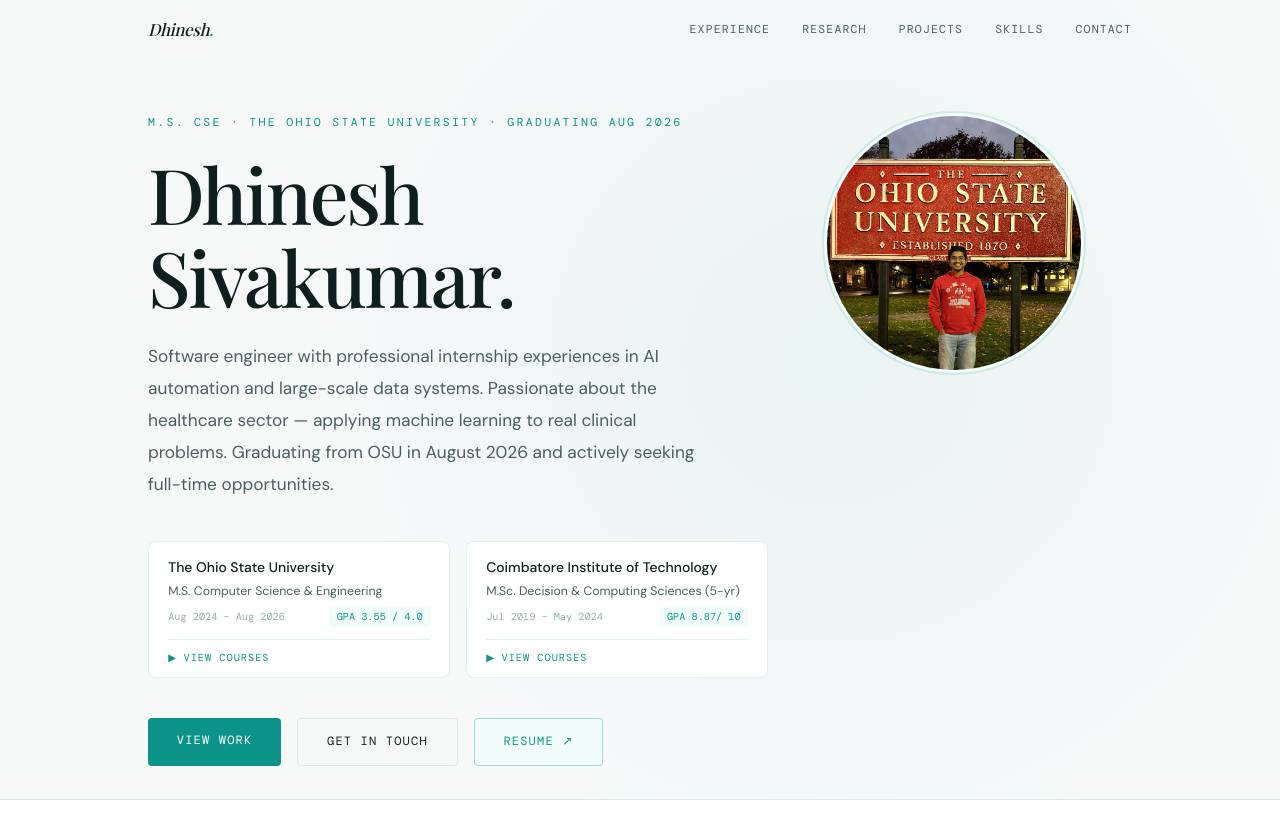
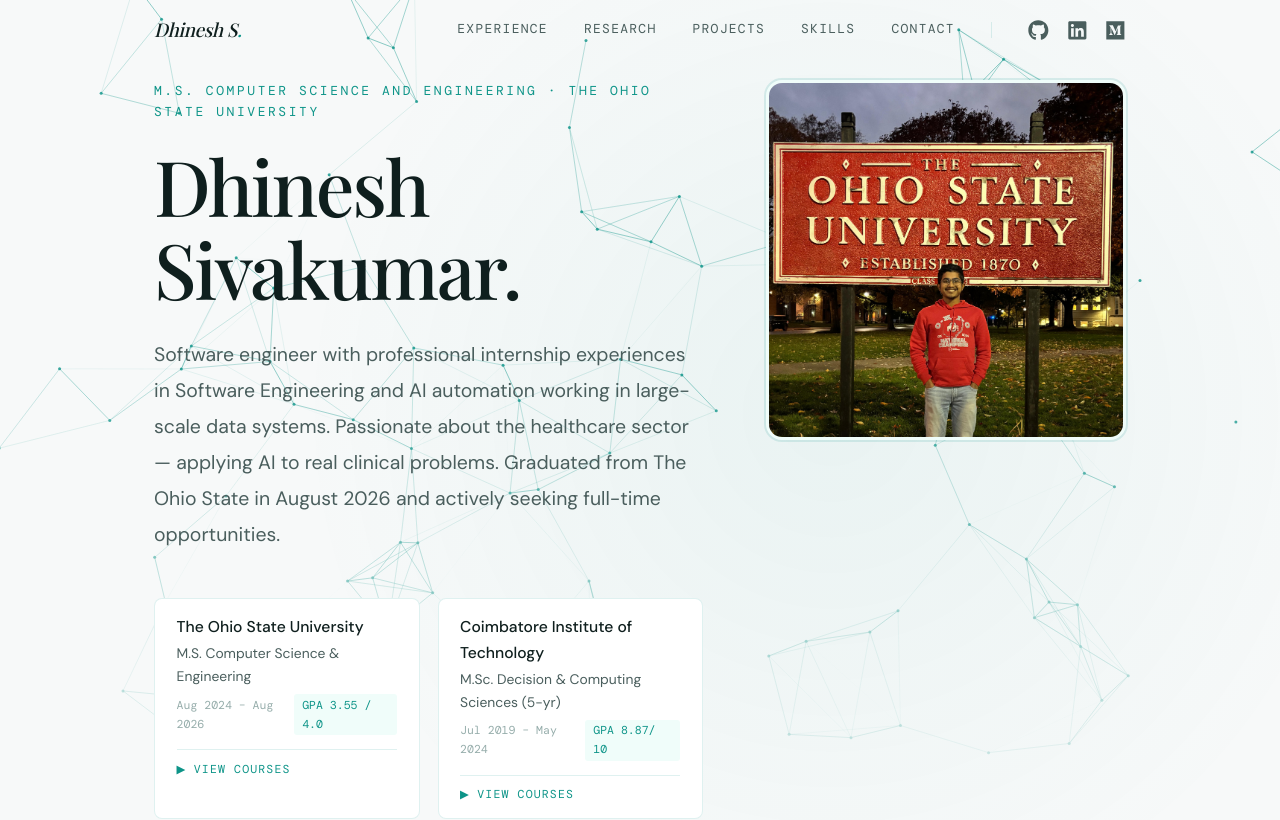
Before and after one commit to dhinesh04/portfolio, a React (Vite) app: page / in a window 1280 px wide. Shown: the top 820 px of the page. Built offline with nearby package versions, Linux system fonts and the light colour scheme; a web font is replaced by a local one.

Commit message:
improved UI

```diff
--- a/src/App.jsx
+++ b/src/App.jsx
@@ -1,6 +1,7 @@
 import { useActiveSection } from "./hooks/usePortfolio";
 import Header from "./components/Header";
 import Footer from "./components/Footer";
+import ParticleField from "./components/ParticleField";
 import Home from "./pages/Home";
 import "./styles/portfolio.css";
 
@@ -11,6 +12,7 @@ export default function App() {
 
   return (
     <>
+      <ParticleField />
       <Header active={active} />
       <Home />
       <Footer />
--- a/src/components/Footer.jsx
+++ b/src/components/Footer.jsx
@@ -6,7 +6,7 @@ export default function Footer() {
       style={{
         borderTop: "1px solid var(--rule)",
         padding: "1.75rem var(--pad)",
-        background: "var(--surface)",
+        background: "var(--surface-veil)",
       }}
     >
       <div
--- a/src/components/Header.jsx
+++ b/src/components/Header.jsx
@@ -1,5 +1,12 @@
+import { FaGithub, FaLinkedin, FaMedium } from "react-icons/fa";
 import { NAV_ITEMS } from "../data/Data";
 import { useScrolled } from "../hooks/usePortfolio";
+
+const SOCIALS = [
+  { label: "GitHub",   href: "https://github.com/dhinesh04",                 Icon: FaGithub },
+  { label: "LinkedIn", href: "https://linkedin.com/in/dhinesh-sivakumar",    Icon: FaLinkedin },
+  { label: "Medium",   href: "https://medium.com/@dhinesh_sivakumar",        Icon: FaMedium },
+];
 
 /**
  * Sticky top navigation bar.
@@ -44,7 +51,7 @@ export default function Header({ active }) {
             letterSpacing: "-0.02em",
           }}
         >
-          Dhinesh<span style={{ color: "var(--accent)" }}>.</span>
+          Dhinesh S<span style={{ color: "var(--accent)" }}>.</span>
         </a>
 
         {/* Nav links */}
@@ -73,6 +80,34 @@ export default function Header({ active }) {
               </a>
             );
           })}
+
+          {/* Divider */}
+          <span style={{ width: 1, height: 16, background: "var(--rule)" }} />
+
+          {/* Social icons */}
+          <div style={{ display: "flex", gap: "1rem", alignItems: "center" }}>
+            {SOCIALS.map(({ label, href, Icon }) => (
+              <a
+                key={label}
+                href={href}
+                target="_blank"
+                rel="noreferrer"
+                aria-label={label}
+                title={label}
+                style={{
+                  display: "flex",
+                  alignItems: "center",
+                  fontSize: "1.15rem",
+                  color: "var(--muted)",
+                  transition: "color 0.2s, transform 0.2s",
+                }}
+                onMouseEnter={(e) => { e.currentTarget.style.color = "var(--accent)"; e.currentTarget.style.transform = "translateY(-2px)"; }}
+                onMouseLeave={(e) => { e.currentTarget.style.color = "var(--muted)"; e.currentTarget.style.transform = "translateY(0)"; }}
+              >
+                <Icon />
+              </a>
+            ))}
+          </div>
         </div>
       </div>
     </nav>
--- /dev/null
+++ b/src/components/ParticleField.jsx
@@ -0,0 +1,162 @@
+import { useEffect, useRef } from "react";
+
+/**
+ * Ambient teal "constellation" background.
+ * A fixed, full-viewport canvas that sits behind all content (z-index: -1) and
+ * gently drifts — think of it as a lightweight looping background video, but
+ * asset-free, crisp at any resolution, and always exactly the site's teal.
+ *
+ * Deliberately NOT interactive (no cursor reactivity) — just quiet ambient motion.
+ * Weighted toward the top of the viewport (a mask fades it downward) so it reads
+ * boldest behind the hero and stays subtle under the rest of the page.
+ *
+ * Safeguards: honors prefers-reduced-motion (renders one static frame),
+ * clamps devicePixelRatio, and pauses the animation loop while the tab is hidden.
+ */
+export default function ParticleField() {
+  const canvasRef = useRef(null);
+
+  useEffect(() => {
+    const canvas = canvasRef.current;
+    if (!canvas) return;
+    const ctx = canvas.getContext("2d");
+
+    // Read the site's teal so the field always tracks --accent.
+    const accent = getComputedStyle(document.documentElement)
+      .getPropertyValue("--accent")
+      .trim();
+    const NODE = hexToRgb(accent) || "13, 148, 136";
+
+    const reduce = window.matchMedia("(prefers-reduced-motion: reduce)").matches;
+
+    let W = 0;
+    let H = 0;
+    let dpr = 1;
+    let particles = [];
+    let raf = 0;
+
+    const LINK = 130;          // px — max distance two nodes will connect
+    const LINK2 = LINK * LINK;
+    const SPEED = 0.32;        // drift speed (Balanced)
+    const DENSITY = 0.9;       // nodes per ~9000px² (Balanced)
+
+    function seed() {
+      const count = Math.round((DENSITY * (W * H)) / 9000);
+      particles = [];
+      for (let i = 0; i < count; i++) {
+        particles.push({
+          x: Math.random() * W,
+          y: Math.random() * H,
+          vx: (Math.random() - 0.5) * SPEED,
+          vy: (Math.random() - 0.5) * SPEED,
+        });
+      }
+    }
+
+    function resize() {
+      dpr = Math.min(window.devicePixelRatio || 1, 2);
+      W = window.innerWidth;
+      H = window.innerHeight;
+      canvas.width = W * dpr;
+      canvas.height = H * dpr;
+      canvas.style.width = W + "px";
+      canvas.style.height = H + "px";
+      ctx.setTransform(dpr, 0, 0, dpr, 0, 0);
+      seed();
+      if (reduce) draw(); // static frame reflows on resize
+    }
+
+    function draw() {
+      ctx.clearRect(0, 0, W, H);
+
+      // links between nearby nodes
+      for (let i = 0; i < particles.length; i++) {
+        const a = particles[i];
+        for (let j = i + 1; j < particles.length; j++) {
+          const b = particles[j];
+          const dx = a.x - b.x;
+          const dy = a.y - b.y;
+          const d2 = dx * dx + dy * dy;
+          if (d2 < LINK2) {
+            const alpha = (1 - d2 / LINK2) * 0.5;
+            ctx.strokeStyle = `rgba(${NODE}, ${alpha.toFixed(3)})`;
+            ctx.lineWidth = 1;
+            ctx.beginPath();
+            ctx.moveTo(a.x, a.y);
+            ctx.lineTo(b.x, b.y);
+            ctx.stroke();
+          }
+        }
+      }
+
+      // nodes
+      ctx.fillStyle = `rgba(${NODE}, 0.8)`;
+      for (const p of particles) {
+        ctx.beginPath();
+        ctx.arc(p.x, p.y, 1.5, 0, Math.PI * 2);
+        ctx.fill();
+      }
+    }
+
+    function tick() {
+      for (const p of particles) {
+        p.x += p.vx;
+        p.y += p.vy;
+        if (p.x < -20) p.x = W + 20;
+        else if (p.x > W + 20) p.x = -20;
+        if (p.y < -20) p.y = H + 20;
+        else if (p.y > H + 20) p.y = -20;
+      }
+      draw();
+      raf = requestAnimationFrame(tick);
+    }
+
+    function start() {
+      cancelAnimationFrame(raf);
+      if (reduce) draw();
+      else raf = requestAnimationFrame(tick);
+    }
+
+    function onVisibility() {
+      if (document.hidden) cancelAnimationFrame(raf);
+      else start();
+    }
+
+    resize();
+    start();
+    window.addEventListener("resize", resize);
+    document.addEventListener("visibilitychange", onVisibility);
+
+    return () => {
+      cancelAnimationFrame(raf);
+      window.removeEventListener("resize", resize);
+      document.removeEventListener("visibilitychange", onVisibility);
+    };
+  }, []);
+
+  return (
+    <canvas
+      ref={canvasRef}
+      aria-hidden="true"
+      style={{
+        position: "fixed",
+        inset: 0,
+        zIndex: -1,
+        pointerEvents: "none",
+        // Weight the field toward the top so it reads boldest behind the hero
+        // and fades to a whisper lower down.
+        WebkitMaskImage:
+          "linear-gradient(to bottom, #000 0%, #000 48%, rgba(0,0,0,0.35) 82%, rgba(0,0,0,0.18) 100%)",
+        maskImage:
+          "linear-gradient(to bottom, #000 0%, #000 48%, rgba(0,0,0,0.35) 82%, rgba(0,0,0,0.18) 100%)",
+      }}
+    />
+  );
+}
+
+// "#0D9488" -> "13, 148, 136"
+function hexToRgb(hex) {
+  const m = /^#?([a-f\d]{2})([a-f\d]{2})([a-f\d]{2})$/i.exec(hex);
+  if (!m) return null;
+  return `${parseInt(m[1], 16)}, ${parseInt(m[2], 16)}, ${parseInt(m[3], 16)}`;
+}
--- a/src/pages/Home.jsx
+++ b/src/pages/Home.jsx
@@ -125,7 +125,7 @@ function Profile() {
           {/* ── Text ── */}
           <div style={{ flex: 1, minWidth: 280, maxWidth: 620 }}>
             <div style={{ fontFamily: "var(--mono)", fontSize: "0.72rem", letterSpacing: "0.2em", textTransform: "uppercase", color: "var(--accent)", marginBottom: "1.2rem", ...anim("0.15s") }}>
-              M.S. CSE · The Ohio State University · Graduating Aug 2026
+              M.S. Computer Science and Engineering · The Ohio State University
             </div>
 
             <h1 style={{ fontFamily: "var(--serif)", fontSize: "clamp(2.4rem, 6vw, 4.8rem)", fontWeight: 500, lineHeight: 1.08, letterSpacing: "-0.03em", color: "var(--ink)", marginBottom: "1.5rem", ...anim("0.25s") }}>
@@ -133,9 +133,9 @@ function Profile() {
             </h1>
 
             <p style={{ fontSize: "1.08rem", color: "var(--muted)", lineHeight: 1.85, maxWidth: 560, marginBottom: "2.5rem", ...anim("0.4s") }}>
-              Software engineer with professional internship experiences in AI automation and large-scale data systems.
-              Passionate about the healthcare sector — applying machine learning to real clinical problems.
-              Graduating from OSU in August 2026 and actively seeking full-time opportunities.
+              Software engineer with professional internship experiences in Software Engineering and AI automation working in large-scale data systems.
+              Passionate about the healthcare sector — applying AI to real clinical problems.
+              Graduated from The Ohio State in August 2026 and actively seeking full-time opportunities.
             </p>
 
             {/* Education cards — now using EducationCard component */}
@@ -178,7 +178,7 @@ function Profile() {
 
           {/* ── Photo ── */}
           <div style={{ ...anim("0.1s"), flexShrink: 0 }}>
-            <div style={{ width: 260, height: 260, borderRadius: "50%", overflow: "hidden", border: "3px solid var(--accent-bg)", outline: "2px solid var(--rule)" }}>
+            <div style={{ width: 360, maxWidth: "100%", aspectRatio: "1 / 1", borderRadius: 16, overflow: "hidden", border: "3px solid var(--accent-bg)", outline: "2px solid var(--rule)" }}>
               <img src={profilePhoto} alt="Dhinesh Kumar Sivakumar" style={{ width: "100%", height: "100%", objectFit: "cover", objectPosition: "center top" }} />
             </div>
           </div>
@@ -192,7 +192,7 @@ function Profile() {
 // ── Experience ────────────────────────────────────────────────────────────────
 function Experience() {
   return (
-    <section id="experience" style={{ padding: "6rem 0", borderBottom: "1px solid var(--rule)", background: "var(--surface)" }}>
+    <section id="experience" style={{ padding: "6rem 0", borderBottom: "1px solid var(--rule)", background: "var(--surface-veil)" }}>
       <div className="section-inner">
         <SectionTitle label="01 — Professional Experience" title="Where I've worked." />
         <div style={{ display: "flex", flexDirection: "column", gap: "2.5rem" }}>
@@ -210,9 +210,9 @@ function Experience() {
 // ── Research ──────────────────────────────────────────────────────────────────
 function Research() {
   return (
-    <section id="research" style={{ padding: "6rem 0", borderBottom: "1px solid var(--rule)" }}>
+    <section id="research" style={{ padding: "6rem 0", borderBottom: "1px solid var(--rule)", background: "var(--bg-veil)" }}>
       <div className="section-inner">
-        <SectionTitle label="02 — Research Experience" title="What I'm studying and researching." />
+        <SectionTitle label="02 — Research Experience" title="What did I research?" />
         <div style={{ display: "flex", flexDirection: "column", gap: "2.5rem" }}>
           {RESEARCH.map((r, i) => (
             <Reveal key={r.org} delay={i * 100}>
@@ -233,7 +233,7 @@ function Projects() {
   const filtered = activeTab === "All" ? PROJECTS : PROJECTS.filter(p => p.category === activeTab);
 
   return (
-    <section id="projects" style={{ padding: "6rem 0", borderBottom: "1px solid var(--rule)", background: "var(--surface)" }}>
+    <section id="projects" style={{ padding: "6rem 0", borderBottom: "1px solid var(--rule)", background: "var(--surface-veil)" }}>
       <div className="section-inner">
         <SectionTitle label="03 — Projects" title="Things I've built." />
 
@@ -272,7 +272,7 @@ function Projects() {
 // ── Skills ────────────────────────────────────────────────────────────────────
 function Skills() {
   return (
-    <section id="skills" style={{ padding: "6rem 0", borderBottom: "1px solid var(--rule)" }}>
+    <section id="skills" style={{ padding: "6rem 0", borderBottom: "1px solid var(--rule)", background: "var(--bg-veil)" }}>
       <div className="section-inner">
         <SectionTitle label="04 — Skills" title="Tools of the trade." />
         <div style={{ display: "flex", flexDirection: "column", gap: "1.5rem" }}>
@@ -353,15 +353,15 @@ function ContactForm() {
 // ── Contact ───────────────────────────────────────────────────────────────────
 function Contact() {
   return (
-    <section id="contact" style={{ padding: "6rem 0" }}>
+    <section id="contact" style={{ padding: "6rem 0", background: "var(--bg-veil)" }}>
       <div className="section-inner">
         <SectionTitle label="05 — Contact" title="Let's talk." />
         <div style={{ display: "grid", gridTemplateColumns: "1fr 1fr", gap: "4rem", alignItems: "start" }}>
           <Reveal>
             <p style={{ fontSize: "1.05rem", color: "var(--muted)", lineHeight: 1.85, marginBottom: "2rem" }}>
-              Graduating in August 2026 and actively looking for full-time software engineering roles —
+              Graduated in August 2026 and actively looking for full-time software engineering roles —
               especially in healthcare technology, AI/ML, or full-stack product engineering.
-              Open to research collaborations too.
+              Open to research collaborations as well.
             </p>
             <div style={{ display: "flex", flexDirection: "column", gap: "1rem" }}>
               {CONTACT_LINKS.map(({ label, value, href }) => (
--- a/src/styles/portfolio.css
+++ b/src/styles/portfolio.css
@@ -15,6 +15,11 @@
   --accent:    #0D9488;
   --accent-bg: #F0FDFA;
   --rule:      rgba(13, 148, 136, 0.13);
+  /* translucent versions of the two ground tones, so the ambient particle
+     field shows only faintly through the content sections while the hero
+     (which stays fully transparent) keeps the field at full strength */
+  --surface-veil: rgba(255, 255, 255, 0.78);
+  --bg-veil:      rgba(247, 249, 249, 0.74);
   --serif:     'Playfair Display', Georgia, serif;
   --sans:      'DM Sans', system-ui, sans-serif;
   --mono:      'DM Mono', monospace;
@@ -24,13 +29,16 @@
 
 html {
   scroll-behavior: smooth;
+  /* Root size for the whole page. Almost every size is in rem, so raising this
+     scales the type in every section proportionally (was the 16px default). */
+  font-size: 112.5%;
 }
 
 body {
   background: var(--bg);
   color: var(--ink);
   font-family: var(--sans);
-  font-size: 15px;
+  font-size: 0.94rem;
   line-height: 1.65;
   -webkit-font-smoothing: antialiased;
 }
```
